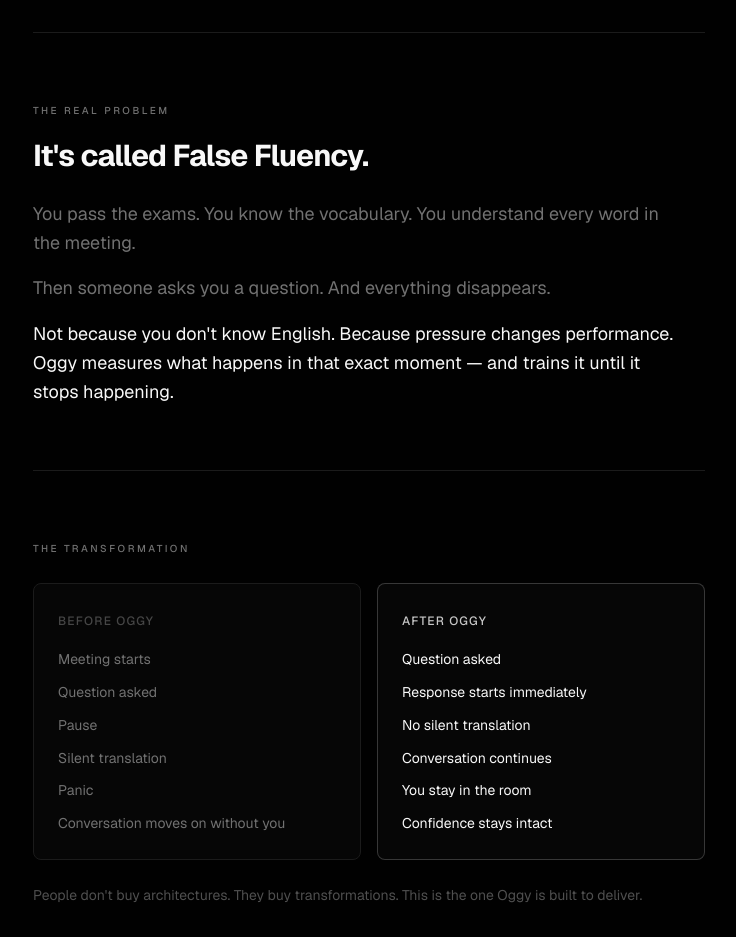
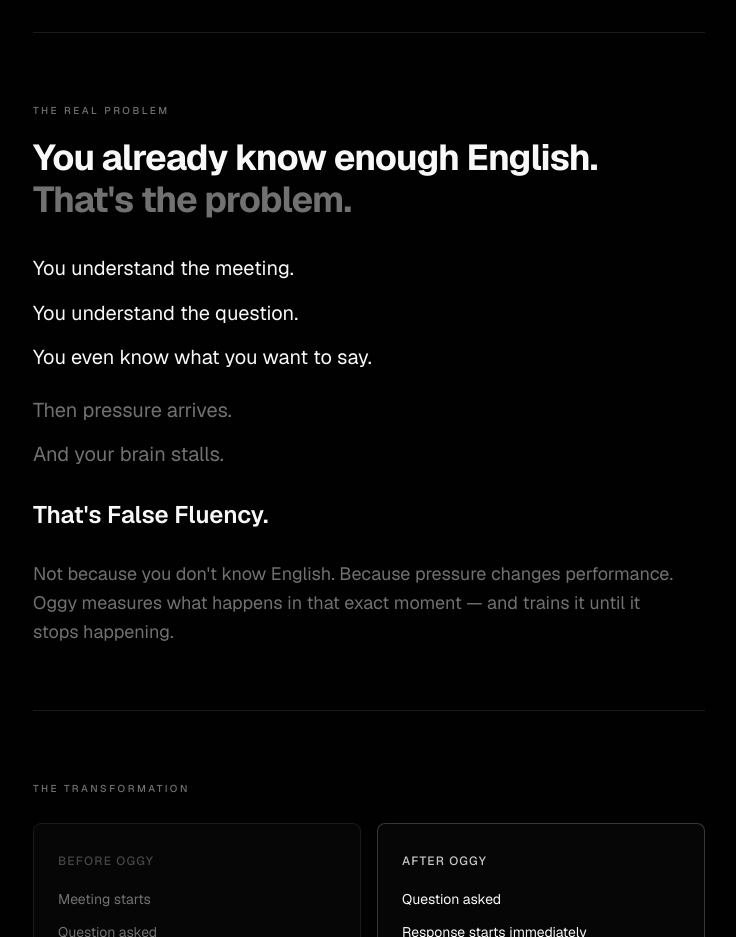
Before and after one commit to temuu-tech/ai-waitlist-page, a Next.js app: page / in a window 1280 px wide. Shown: the part 1280-2217 px from the top of the page, without its empty margins (271-1007 px from the left). Built offline with nearby package versions, Linux system fonts and the light colour scheme; no server answers; the database is empty.

Commit message:
feat: enhance waitlist page content and structure
Improved the main heading and restructured the explanation for False Fluency.

```diff
--- a/app/page.tsx
+++ b/app/page.tsx
@@ -76,18 +76,21 @@ export default async function WaitlistPage() {
         <span className="text-[10px] font-medium tracking-[0.25em] text-muted-foreground uppercase">
           The real problem
         </span>
-        <h2 className="text-2xl md:text-3xl font-bold tracking-tight mt-4 mb-6 text-balance leading-tight">
-          It&apos;s called False Fluency.
+        <h2 className="text-2xl md:text-4xl font-bold tracking-tight mt-4 mb-8 text-balance leading-[1.15]">
+          You already know enough English.
+          <br />
+          <span className="text-muted-foreground">That&apos;s the problem.</span>
         </h2>
-        <div className="flex flex-col gap-4 text-base md:text-lg text-pretty leading-relaxed">
-          <p className="text-muted-foreground">
-            You pass the exams. You know the vocabulary. You understand every
-            word in the meeting.
+        <div className="flex flex-col gap-3 text-lg md:text-xl text-pretty leading-relaxed">
+          <p className="text-foreground">You understand the meeting.</p>
+          <p className="text-foreground">You understand the question.</p>
+          <p className="text-foreground">You even know what you want to say.</p>
+          <p className="text-muted-foreground pt-2">Then pressure arrives.</p>
+          <p className="text-muted-foreground">And your brain stalls.</p>
+          <p className="text-xl md:text-2xl font-semibold text-foreground pt-4">
+            That&apos;s False Fluency.
           </p>
-          <p className="text-muted-foreground">
-            Then someone asks you a question. And everything disappears.
-          </p>
-          <p className="text-foreground">
+          <p className="text-base md:text-lg text-muted-foreground pt-4 leading-relaxed">
             Not because you don&apos;t know English. Because pressure changes
             performance. Oggy measures what happens in that exact moment — and
             trains it until it stops happening.
```
